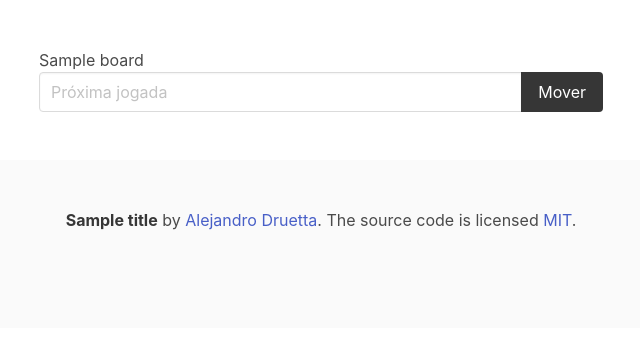
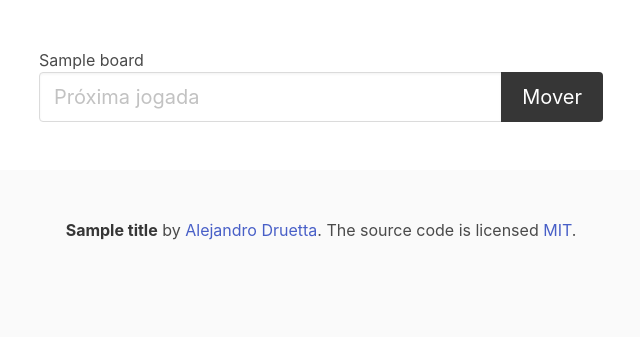
Before and after one commit to aledruetta/UniChess, a Flask app: template unichess/templates/board.html in a window 1280 px wide. Shown: the part 56-393 px from the top of the page, without its empty margins (319-959 px from the left). Run offline with Flask 2, Linux system fonts and the light colour scheme; the template is opened without the code that fills it: values that come from a table or form of the project are taken from there, most other values are stand-ins (such as "Sample title", 1, 10 or a date in 2020); parts of the project's set-up code (start-up, migrations or seed data) failed here and were passed over; some libraries are stand-ins or nearby versions.

Commit message:
Board input size to medium

```diff
--- a/unichess/templates/board.html
+++ b/unichess/templates/board.html
@@ -19,10 +19,10 @@
 
             <div class="field has-addons">
               <div class="control is-expanded">
-                {{ form.movement(placeholder="Próxima jogada", class="input", type="text") }}
+                {{ form.movement(placeholder="Próxima jogada", class="input is-medium", type="text") }}
               </div>
               <div class="control">
-                <button class="button is-dark" type="submit">
+                <button class="button is-medium is-dark" type="submit">
                   Mover
                 </button>
               </div>
```
